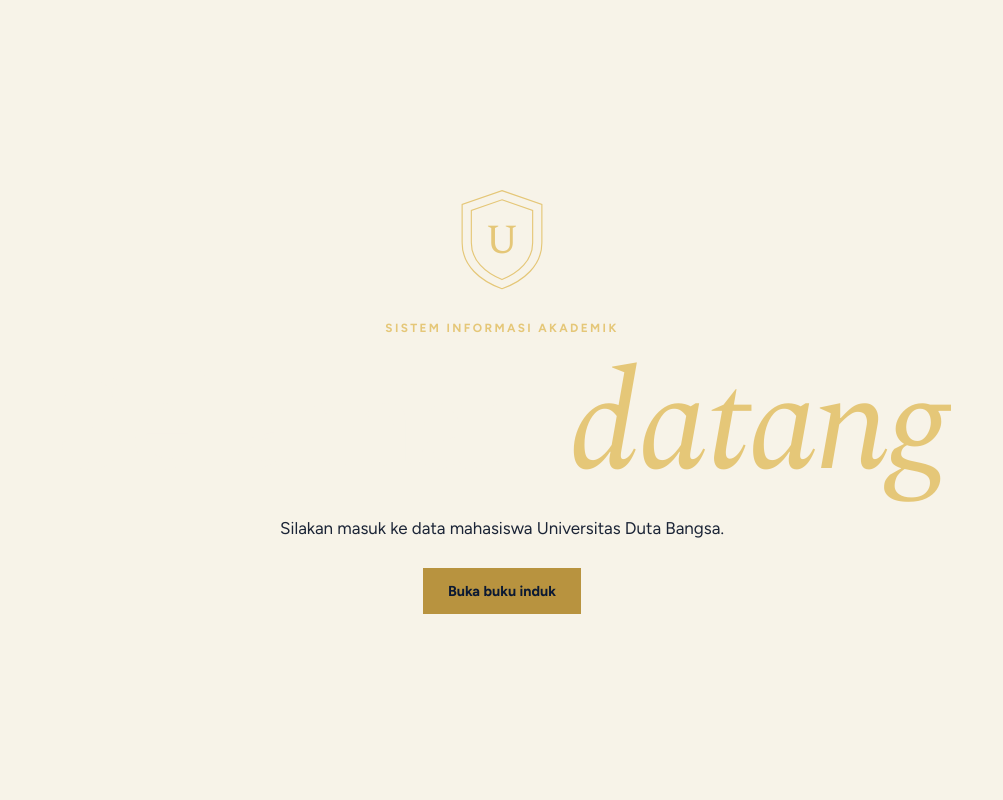
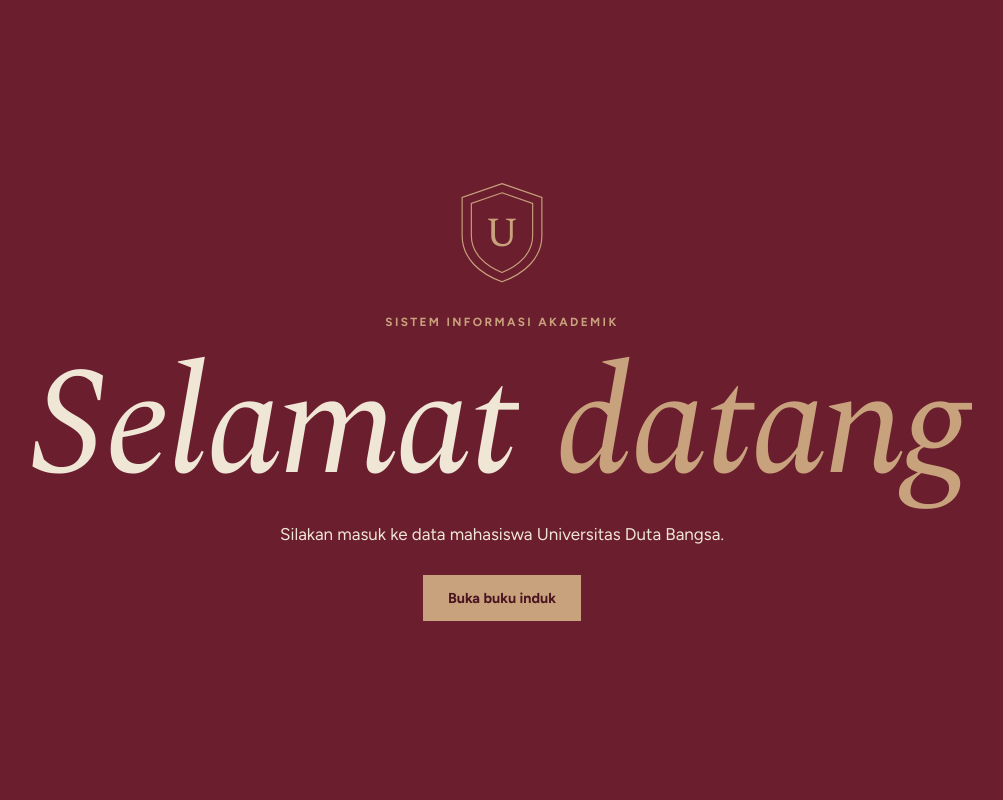
Before and after one commit to Jauzaaaaaaaaaaaaaaa/buku-induk, a Laravel app: page / in a window 1280 px wide. Shown: the whole page, without its empty margins (138-1141 px from the left). Run offline with Laravel 8, Linux system fonts and the light colour scheme.

Commit message:
Perbarui ke versi terbaru dari portofolio

```diff
--- a/public/atelier/theme.css
+++ b/public/atelier/theme.css
@@ -1,13 +1,13 @@
-/* DATA MAHASISWA KAMPUS: kampus klasik. Biru dongker, emas, kertas gading, lambang. */
-:root { --nv: #11244a; --nv2: #0b1933; --gd: #b8933f; --iv: #f7f3e8; --pp: #fffdf7; --tx: #1b2436; --dm: #5e6678; --hr: #dcd5c1;
-  --at-accent: #11244a; --at-on-accent: #e5c778; --at-deep: #0b1933; --at-mono: "Figtree", sans-serif; }
+/* DATA MAHASISWA KAMPUS: kampus klasik. Palet burgundy #6B1E2E, tan #C8A27C, krem #EFE6D6. */
+:root { --nv: #6b1e2e; --nv2: #4a1420; --gd: #c8a27c; --iv: #efe6d6; --pp: #f8f2e7; --tx: #2a1a1c; --dm: #6e5f5a; --hr: #d8c9b3;
+  --at-accent: #6b1e2e; --at-on-accent: #efe6d6; --at-deep: #4a1420; --at-mono: "Figtree", sans-serif; }
 html { background: var(--iv); }
 body, body.at { display: flex; flex-direction: column; min-height: 100svh; margin: 0; font-family: "Figtree", system-ui, sans-serif; color: var(--tx); }
 h1 { margin: 0; font-family: "Spectral", Georgia, serif; font-weight: 400; font-size: clamp(2.8rem, 8vw, 6.2rem); line-height: 1; letter-spacing: -.02em; color: var(--nv); }
 h1 em { color: var(--gd); }
 .at-curtain__a, .at-curtain__b { border-radius: 0; inset: 0; }
-.at-curtain__cap { color: #e5c778; }
-.kp-seal { width: min(44vw, 190px); color: #e5c778; overflow: visible; animation: kp-stamp .7s cubic-bezier(.3, 1.6, .5, 1) both; }
+.at-curtain__cap { color: #c8a27c; }
+.kp-seal { width: min(44vw, 190px); color: #c8a27c; overflow: visible; animation: kp-stamp .7s cubic-bezier(.3, 1.6, .5, 1) both; }
 .kp-seal path { fill: none; stroke: currentColor; stroke-width: 1.5; stroke-dasharray: 1; stroke-dashoffset: 1; animation: kp-draw 1.1s var(--at-ease) .15s forwards; }
 .kp-seal text { fill: currentColor; font: 400 54px "Spectral", serif; text-anchor: middle; }
 @keyframes kp-stamp { from { transform: scale(1.5); opacity: 0; } }
@@ -21,18 +21,18 @@ h1 em { color: var(--gd); }
 .kp-top nav a { color: var(--iv) !important; text-decoration: none; font-size: .9rem; border-bottom: 1px solid transparent; transition: border-color .25s; }
 .kp-top nav a:hover { border-color: var(--gd); }
 
-.kp-home { background: var(--nv2) radial-gradient(70% 70% at 50% 30%, #1b3768, var(--nv2)); color: var(--iv); }
-.kp-home h1 { color: var(--iv); font-size: clamp(3.2rem, 11vw, 9rem); }
-.kp-home h1 em { color: #e5c778; }
+body.kp-home { background: var(--nv); color: var(--iv); }
+.kp-home h1 { color: var(--iv); font-size: clamp(3.4rem, 12vw, 10rem); font-style: italic; font-weight: 300; }
+.kp-home h1 em { color: var(--gd); }
 .kp-hero { flex: 1; display: flex; flex-direction: column; align-items: center; justify-content: center; gap: 18px; padding: 40px 18px; text-align: center; }
-.kp-crest { width: 92px; color: #e5c778; }
+.kp-crest { width: 92px; color: var(--gd); }
 .kp-crest path { fill: none; stroke: currentColor; stroke-width: 1.5; }
 .kp-crest text { fill: currentColor; font: 400 54px "Spectral", serif; text-anchor: middle; }
 .kp-lead { margin: 0 0 8px; opacity: .8; }
 .kp-kicker { margin: 0 0 10px; font-size: .74rem; font-weight: 700; letter-spacing: .2em; text-transform: uppercase; color: var(--gd); }
-.kp-home .kp-kicker { color: #e5c778; margin: 0; }
+.kp-home .kp-kicker { color: var(--gd); margin: 0; }
 .kp-btn { display: inline-flex; align-items: center; justify-content: center; min-height: 46px; padding: 11px 24px; border: 1px solid var(--gd); background: var(--gd); color: var(--nv2) !important; font: 700 .9rem "Figtree", sans-serif; text-decoration: none; cursor: pointer; transition: background-color .25s, color .25s, transform .4s var(--at-out); }
-.kp-btn:hover { background: transparent; color: var(--gd) !important; transform: translateY(-2px); }
+.kp-btn:hover { background: transparent; color: var(--gd) !important; }
 
 .kp-main { flex: 1; width: min(1180px, 100% - 2 * clamp(16px, 4vw, 48px)); margin-inline: auto; padding-block: clamp(36px, 7vh, 72px); }
 .kp-narrow { width: min(640px, 100% - 32px); }
@@ -40,7 +40,7 @@ h1 em { color: var(--gd); }
 .kp-stat { text-align: right; border-left: 1px solid var(--hr); padding-left: 18px; }
 .kp-stat b { display: block; font: 400 clamp(2.2rem, 5vw, 3.6rem)/1 "Spectral", serif; color: var(--nv); }
 .kp-stat span { font-size: .78rem; color: var(--dm); }
-.kp-ok { padding: 12px 16px; background: #e7efe4; color: #2d5b39; border-left: 3px solid #2d5b39; }
+.kp-ok { padding: 12px 16px; background: #f3ead9; color: var(--nv); border-left: 3px solid var(--gd); }
 .kp-tools { display: flex; flex-wrap: wrap; gap: 10px; margin-bottom: 16px; }
 .kp-tools .kp-input { flex: 1; min-width: 220px; }
 .kp-input { width: 100%; min-height: 46px; padding: 10px 14px; border: 1px solid var(--hr); background: var(--pp); color: var(--tx); font: inherit; }
@@ -52,12 +52,12 @@ th { padding: 13px 16px; text-align: left; font-size: .72rem; letter-spacing: .1
 td { padding: 14px 16px; border-bottom: 1px solid var(--hr); }
 tbody tr:last-child td { border-bottom: 0; }
 tbody tr { transition: background-color .2s; }
-tbody tr:hover { background: #f4eedb; }
+tbody tr:hover { background: #f1e6d6; }
 .kp-nim { font-variant-numeric: tabular-nums; color: var(--dm); white-space: nowrap; }
 .kp-nama { font: 400 1.14rem "Spectral", serif; }
 .kp-act { white-space: nowrap; }
 .kp-act a { margin-right: 12px; color: var(--nv) !important; font-size: .86rem; }
-.kp-act a.kp-del { color: #9d2f22 !important; }
+.kp-act a.kp-del { color: #a4372a !important; }
 .kp-empty { padding: 50px 16px; text-align: center; color: var(--dm); }
 .kp-form { display: grid; gap: 16px; margin-top: 24px; padding: clamp(20px, 4vw, 34px); background: var(--pp); border-top: 3px double var(--nv); }
 .kp-field { display: grid; gap: 6px; }
```
